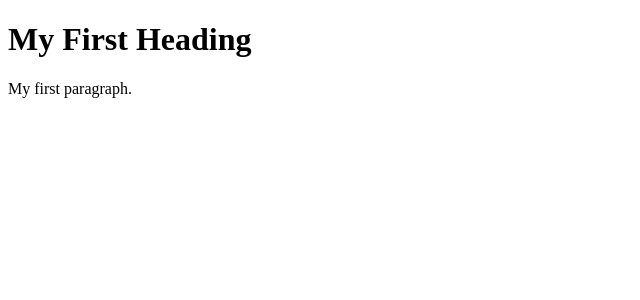
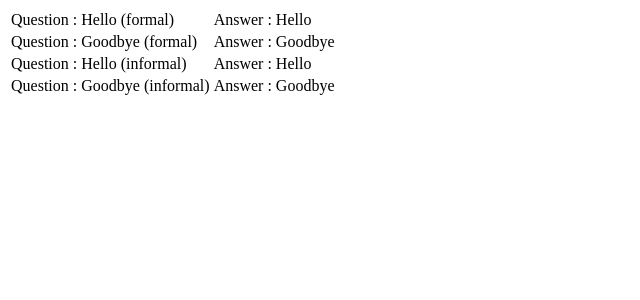
Before and after one commit to walidabdullah83/networking-with-Flask, a Flask app: page / in a window 1280 px wide. Shown: the top 300 px of the page, without its empty margins (0-640 px from the left). Run offline with Flask 2, Linux system fonts and the light colour scheme.

Commit message:
adding Jinja2 templates to HTML

```diff
--- a/app.py
+++ b/app.py
@@ -1,13 +1,20 @@
-from flask import Flask, render_template
+from flask import Flask, render_template, jsonify
 
-#Testing Branching
+import json
 
 app = Flask(__name__)
+
+
+def load_db():
+    with open("sample_db.json") as f:
+        return json.load(f)
+
+
+db = load_db()
+
 
 #the view section to show the HTML page
 @app.route("/")
 def welcome():
-    return render_template("main.html")
-
-if __name__ == '__main__':
-   app.run()
+    entries = db
+    return render_template("main.html", entries=entries)
--- /dev/null
+++ b/sample_db.json
@@ -0,0 +1,18 @@
+[
+  {
+    "question": "Hello (formal)",
+    "answer": "Hello"
+  },
+  {
+    "question": "Goodbye (formal)",
+    "answer": "Goodbye"
+  },
+  {
+    "question": "Hello (informal)",
+    "answer": "Hello"
+  },
+  {
+    "question": "Goodbye (informal)",
+    "answer": "Goodbye"
+  }
+]
--- a/templates/main.html
+++ b/templates/main.html
@@ -1,9 +1,21 @@
 <!DOCTYPE html>
-<html>
+<html lang="en">
+<head>
+    <meta charset="UTF-8">
+    <title>Welcome!</title>
+</head>
 <body>
-
-<h1>My First Heading</h1>
-<p>My first paragraph.</p>
-
+    <table>
+        {% for entry in entries %}
+        <tr>
+            <td>
+                Question : {{ entry.question }}
+            </td>
+            <td>
+                Answer   : {{ entry.answer }}
+            </td>
+        </tr>
+        {% endfor %}
+    </table>
 </body>
 </html>
```
